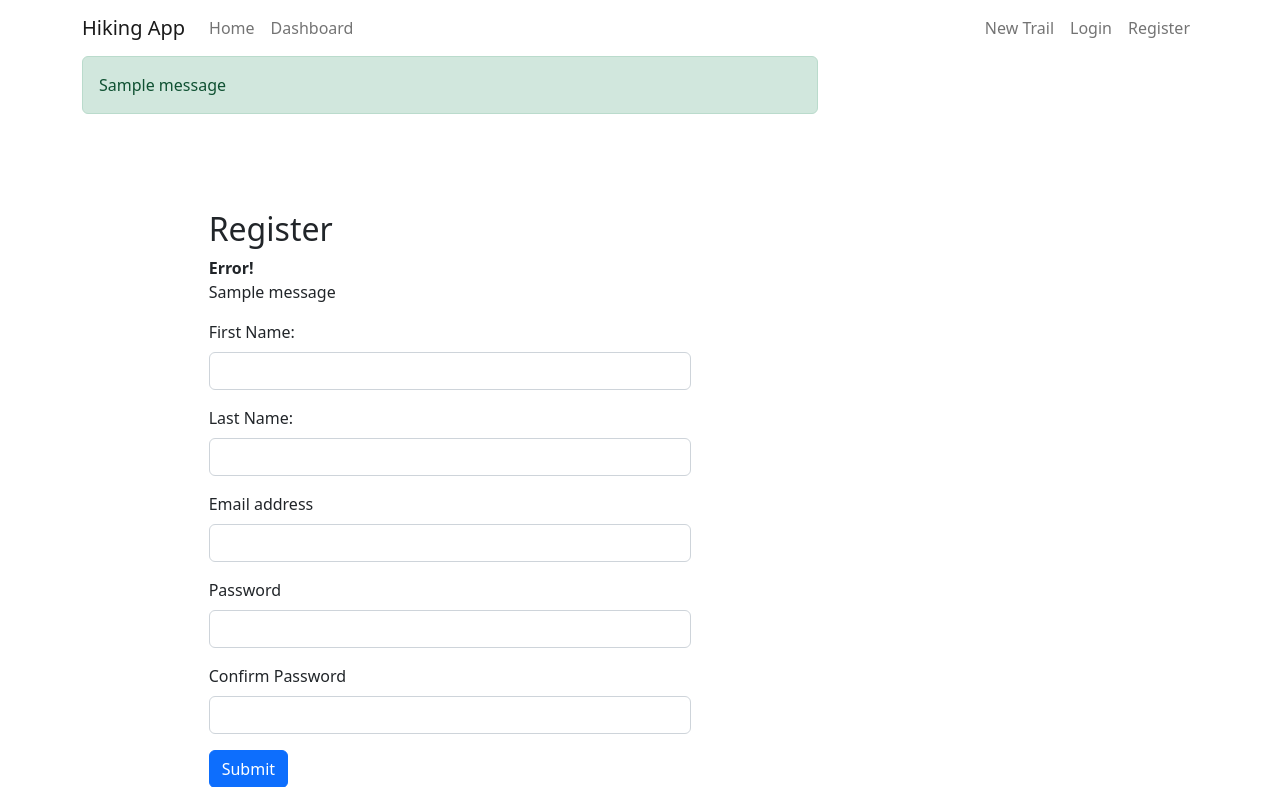
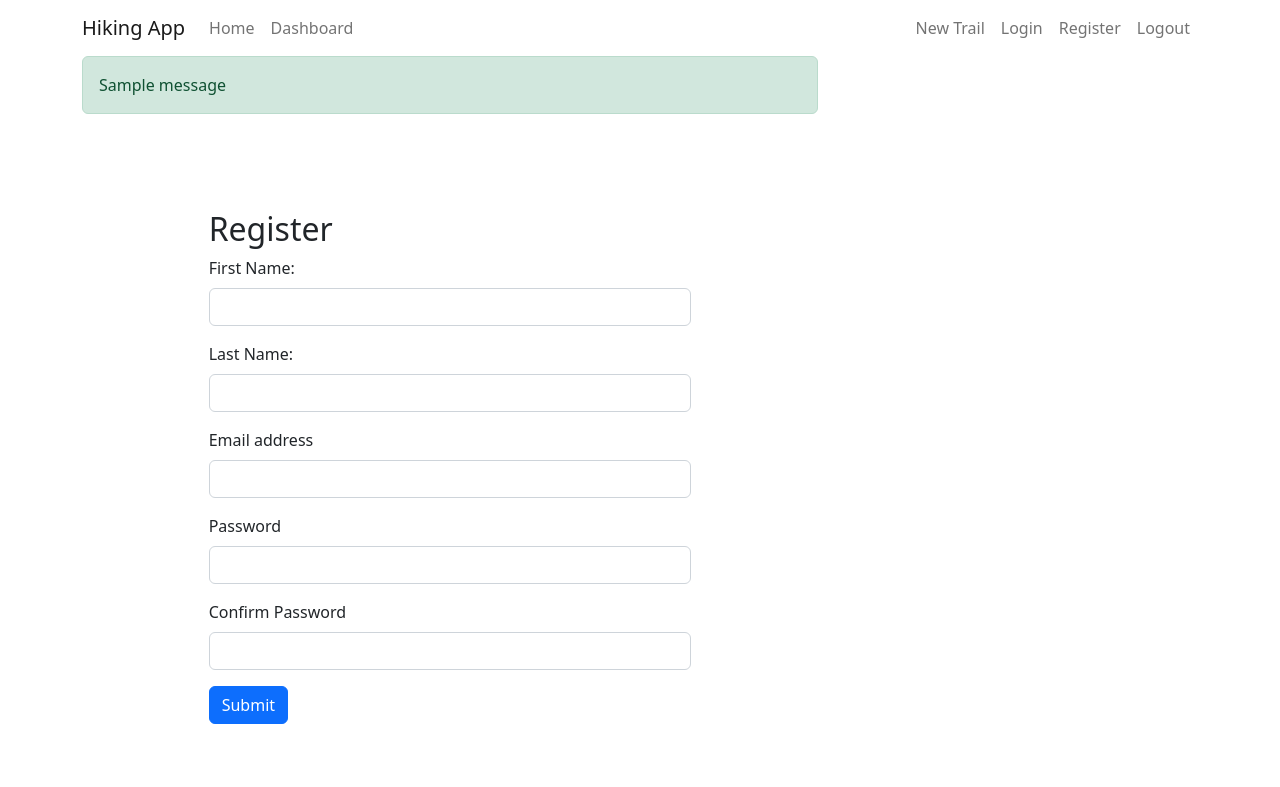
Before and after one commit to gcommits/hike, a Flask app: page /register in a window 1280 px wide. Shown: the top 787 px of the page. Run offline with Flask 2, Linux system fonts and the light colour scheme; tables that the repository leaves empty or names only in its code hold one stand-in row (values such as "Sample post"); one stand-in notice (Sample message) is shown.

Commit message:
added logout and adjusted img display size

```diff
--- a/flask_app/templates/dashboard.html
+++ b/flask_app/templates/dashboard.html
@@ -11,12 +11,9 @@
                     <th scope="col">Rating</th>
                     <th scope="col">Difficulty</th>
                     <th scope="col">Actions</th>
-                    {% for hike in trail %}
-                    {% if hike.user_id == session.user_id %}
                     <th scope="col">Update</th>
                     <th scope="col">Delete</th>
-                    {% endif %}
-                    {% endfor %}
+
                 </tr>
             </thead>
             <tbody>
--- a/flask_app/templates/layout.html
+++ b/flask_app/templates/layout.html
@@ -33,6 +33,7 @@
                     <a href="{{ url_for('new_trail') }}" class="nav-item nav-link">New Trail</a>
                     <a href="{{ url_for('login') }}" class="nav-item nav-link">Login</a>
                     <a href="{{ url_for('register') }}" class="nav-item nav-link">Register</a>
+                    <a href="{{ url_for('logout') }}" class="nav-item nav-link">Logout</a>
             </div>
         </div>
         </div>
--- a/flask_app/templates/register.html
+++ b/flask_app/templates/register.html
@@ -3,16 +3,7 @@
 <div class="row mt-5 d-flex justify-content-center">
     <div class="col-8 mt-5">
         <h2>Register</h2>
-        {% with messages = get_flashed_messages(category_filter=['register']) %}
-            {% if messages %}
-                <div>
-                    <strong>Error!</strong>
-                        {% for message in messages %}
-                        <p>{{message}}</p>
-                        {% endfor %}
-                </div>
-            {% endif %}
-        {% endwith %}
+
         <form action="/register" method="POST">
             <div class="mb-3">
                 <label for="firstname" class="form-label">First Name:</label>
--- a/flask_app/templates/show_trail.html
+++ b/flask_app/templates/show_trail.html
@@ -17,7 +17,6 @@
                         <th scope="col">Length</th>
                         <th scope="col">Route Type</th>
                         <th scope="col">Comments</th>
-                        <th scope="col">Actions</th>
                         {% if trail.user_id == session.user_id %}
                         <th scope="col">Update</th>
                         <th scope="col">Delete</th>
@@ -28,7 +27,7 @@
                     <tr>
                         <td scope="row">{{ trail.id }}</td>
                         <td>{{trail.name}}</td>
-                        <td><img src="{{trail.img}}" width="50" height="50"></td>
+                        <td><img src="{{trail.img}}" width="200"></td>
                         <td>{{ trail.location }}</td>
                         <td>{{ trail.difficulty }}</td>
                         <td>{{ trail.rating }}</td>
@@ -37,7 +36,6 @@
                         <td>{{ trail.length }}</td>
                         <td>{{ trail.routeType }}</td>
                         <td>{{ trail.comments }}</td>
-                        <td><a href="/trail/{{trail.id}}" class="btn">View</a></td>
                         {% if trail.user_id == session.user_id %}
                         <td><a href="/edit/trail/{{trail.id}}" class="btn">Update</a></td>
                         <td><a href="/destroy/trail/{{trail.id}}" class="btn">Delete</a></td>
```
Also changed, not shown: flask_app/templates/index.html (+1 -10 lines).
